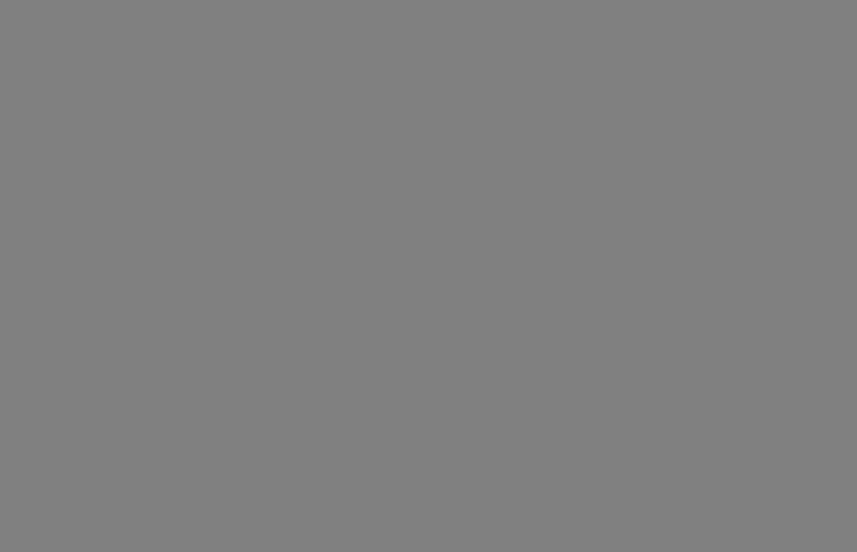
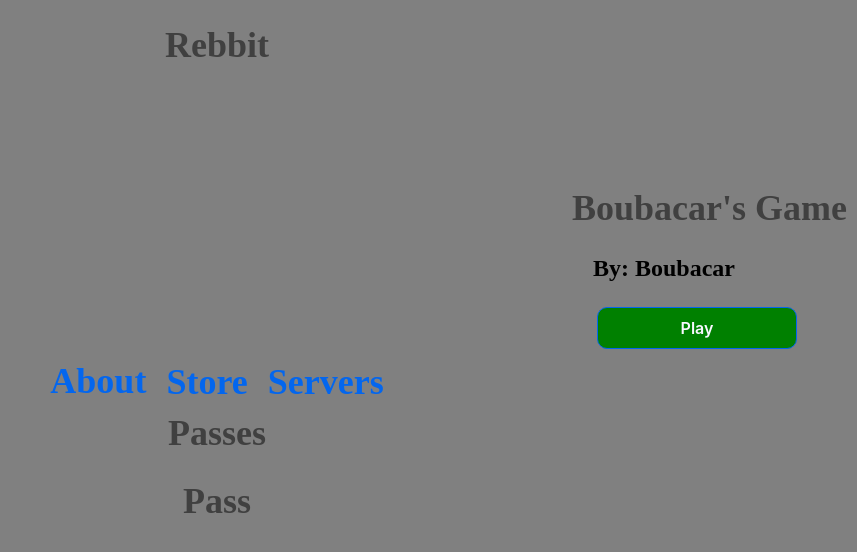
Before and after one commit to nothankyouwdym/Roblox-Page-Project, a React (Vite) app: page /Store in a window 1280 px wide. Before the commit this address had no page. Shown: the top 552 px of the page, without its empty margins (423-1280 px from the left). Built offline with nearby package versions, Linux system fonts and the light colour scheme.

Commit message:
2 files modified, 2 added

```diff
--- a/src/LowerComponent.jsx
+++ b/src/LowerComponent.jsx
@@ -5,7 +5,7 @@ const LowerComponent = () =>{
   return(
     <section id="lower">
       <h1><Link to="/About" id="lower-links-first">About</Link></h1>
-      <h1><Link to="/About" id="lower-links">Store</Link></h1>
+      <h1><Link to="/Store" id="lower-links">Store</Link></h1>
       <h1><Link to="/About" id="lower-links">Servers</Link></h1>
     </section>
   )
--- /dev/null
+++ b/src/MakePass.jsx
@@ -0,0 +1,13 @@
+
+
+
+const MakePass = () =>{
+  return(
+    <section>
+      <h1>Pass</h1>
+    </section>
+  )
+}
+
+
+export default MakePass
--- /dev/null
+++ b/src/Store.jsx
@@ -0,0 +1,15 @@
+import MakePass from "./MakePass"
+
+
+const Store = () =>{
+  return(
+    <section>
+      <h1>Passes</h1>
+
+      <MakePass />
+    </section>
+  )
+}
+
+
+export default Store
--- a/src/main.jsx
+++ b/src/main.jsx
@@ -5,12 +5,14 @@ import './index.css'
 import { BrowserRouter,Routes,Route } from "react-router-dom"
 import Played from './Played'
 import About from "./About"
+import Store from './Store'
 
 ReactDOM.createRoot(document.getElementById('root')).render(
   <BrowserRouter>
       <Routes>
           <Route path="/" element={<App />}>
               <Route path="About" element={<About />}></Route>
+              <Route path="Store" element={<Store />}></Route>
           </Route>
           <Route path="Played" element={<Played />} />
       </Routes>
```
